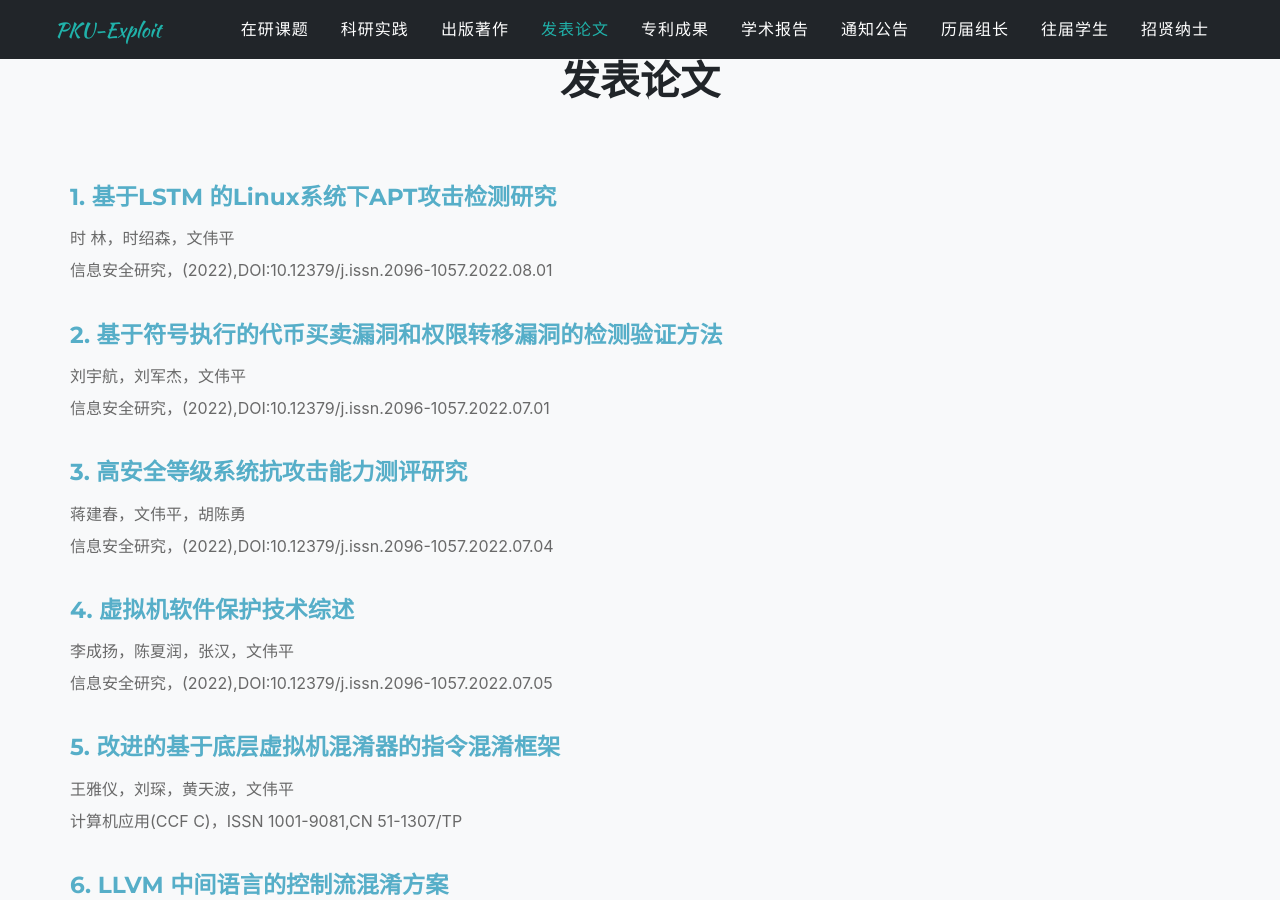
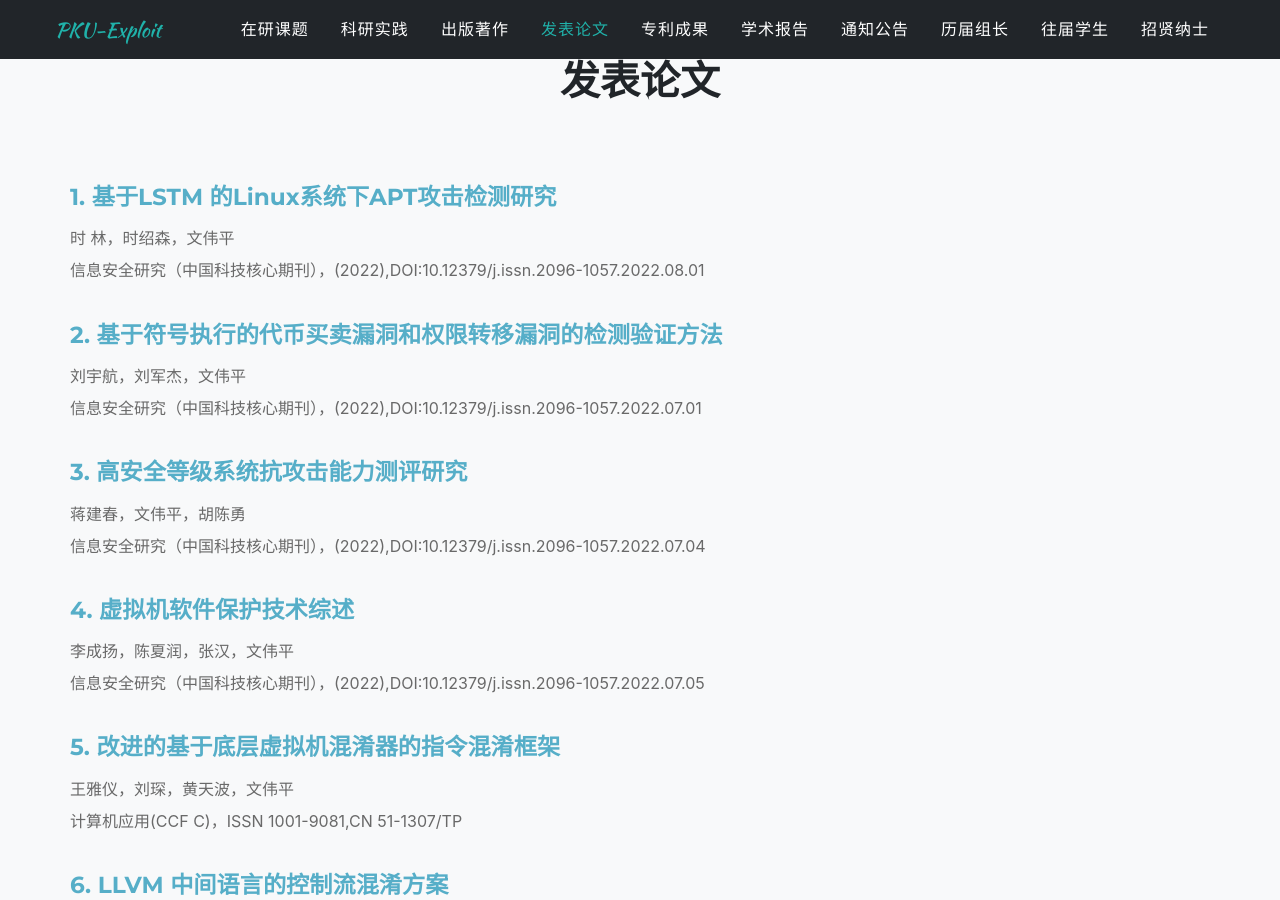
Before and after one commit to xxycfhb/xxycfhb.github.io, a Jekyll site: the page built from pages/paper.html, in a window 1280 px wide and 900 px high, scrolled down 193 px. Built offline with Jekyll 4.4.1, drawn with Linux system fonts in a browser that asks for light colours; some web fonts are replaced.

Commit message:
Update sitetext.yml

```diff
--- a/_data/sitetext.yml
+++ b/_data/sitetext.yml
@@ -1049,25 +1049,25 @@ paper:
 
       - title: "基于LSTM 的Linux系统下APT攻击检测研究"
         name: "时 林，时绍森，文伟平"
-        source: "信息安全研究，(2022),DOI:10.12379/j.issn.2096-1057.2022.08.01"
+        source: "信息安全研究（中国科技核心期刊），(2022),DOI:10.12379/j.issn.2096-1057.2022.08.01"
         url: "/files/paper96.pdf"
         download: "基于LSTM的Linux系统下APT攻击检测研究.pdf"
 
       - title: "基于符号执行的代币买卖漏洞和权限转移漏洞的检测验证方法"
         name: "刘宇航，刘军杰，文伟平"
-        source: "信息安全研究，(2022),DOI:10.12379/j.issn.2096-1057.2022.07.01"
+        source: "信息安全研究（中国科技核心期刊），(2022),DOI:10.12379/j.issn.2096-1057.2022.07.01"
         url: "/files/paper95.pdf"
         download: "基于符号执行的代币买卖漏洞和权限转移漏洞的检测验证方法.pdf"
 
       - title: "高安全等级系统抗攻击能力测评研究"
         name: "蒋建春，文伟平，胡陈勇"
-        source: "信息安全研究，(2022),DOI:10.12379/j.issn.2096-1057.2022.07.04"
+        source: "信息安全研究（中国科技核心期刊），(2022),DOI:10.12379/j.issn.2096-1057.2022.07.04"
         url: "/files/paper94.pdf"
         download: "高安全等级系统抗攻击能力测评研究.pdf"
 
       - title: "虚拟机软件保护技术综述"
         name: "李成扬，陈夏润，张汉，文伟平"
-        source: "信息安全研究，(2022),DOI:10.12379/j.issn.2096-1057.2022.07.05"
+        source: "信息安全研究（中国科技核心期刊），(2022),DOI:10.12379/j.issn.2096-1057.2022.07.05"
         url: "/files/paper93.pdf"
         download: "虚拟机软件保护技术综述.pdf"
 
```
